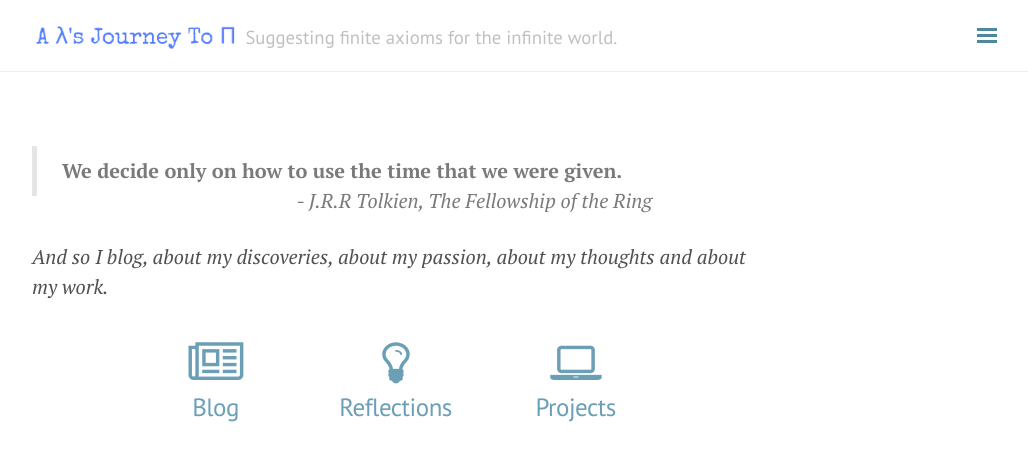
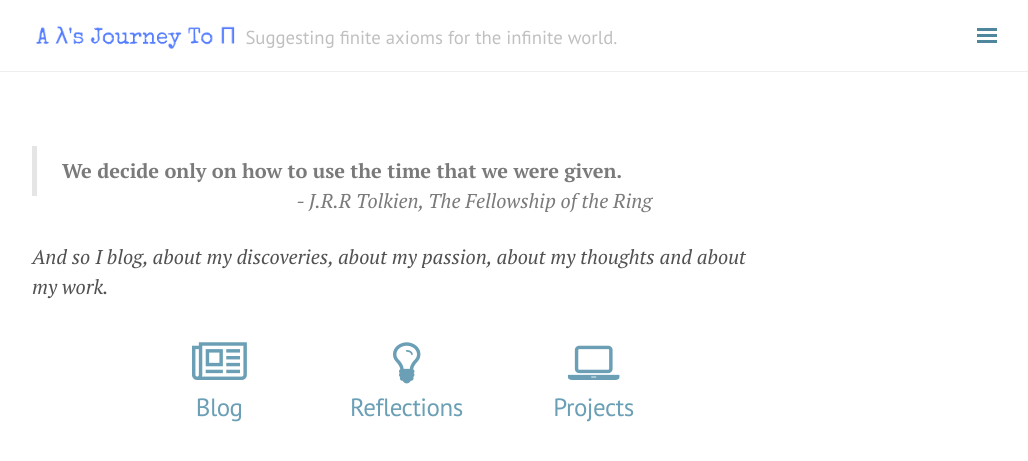
Before and after one commit to rarchk/rarchk.github.io, a Jekyll site: the page built from index.html, in a window 1280 px wide. Shown: the top 461 px of the page, without its empty margins (248-1276 px from the left). Built offline with Jekyll 4.4.1, drawn with Linux system fonts in a browser that asks for light colours; nearby versions of some CDN libraries; comment, search, counter and statistics services are not loaded.

Commit message:
Optimized for mobile screen

```diff
--- a/index.html
+++ b/index.html
@@ -22,7 +22,7 @@
 				{% for home in site.author.home %}
 					{% assign iconname = home[0] %}
 					{% assign metadata = home[1] | split:'||' %}
-					<div style="float: left; width:25%">
+					<div style="float: left; width:26%">
 					<center>
 						<font size="18">
                     	<a href="{{ metadata[0] }}">
```
